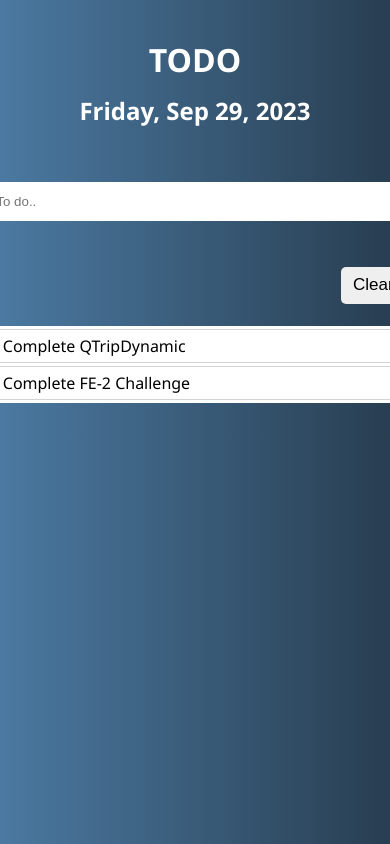
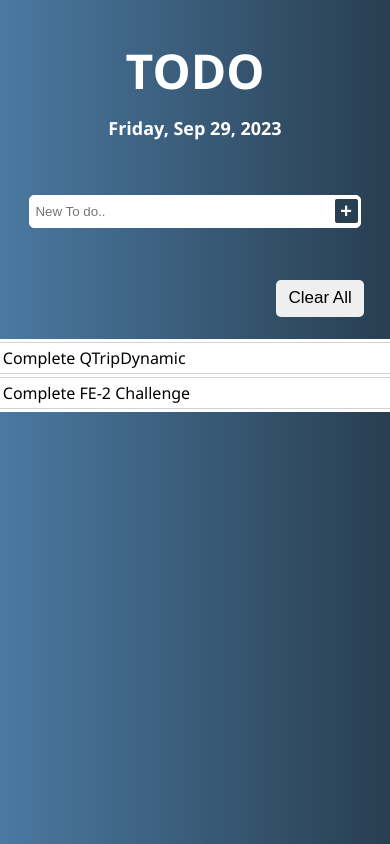
Before and after one commit to Aakarshit07/JavaScript, a plain HTML site: page Projects/Todo App/index.html in a window 390 px wide. Shown: the top 844 px of the page. Drawn offline with Linux system fonts and the light colour scheme.

Commit message:
Update style.css
Added  responsiveness using media query

```diff
--- a/Projects/Todo App/style.css
+++ b/Projects/Todo App/style.css
@@ -1,14 +1,17 @@
+/* Base styles for larger screens */
 * {
   margin: 0;
   padding: 0;
+  box-sizing: border-box;
 }
 
 body {
   background: linear-gradient(to right, rgb(75, 121, 161), rgb(40, 62, 81));
   font-family: "Segoe UI", Tahoma, Geneva, Verdana, sans-serif;
+  margin: 0; /* Added to remove default body margin */
 }
 
-  /* Styling the main heading  */
+/* Styling the main heading */
 #header {
   display: flex;
   flex-direction: column;
@@ -34,7 +37,6 @@
 }
 
 /* Styling the main section */
-
 #main {
   display: flex;
   flex-direction: column;
@@ -44,9 +46,9 @@
   color: white;
   margin: 2rem auto;
 }
+
 /* Styling sub-sec form */
 .sub-sec {
-    /* border: 2px solid black; */
   width: 30rem;
   height: 5rem;
 }
@@ -63,6 +65,7 @@
   border: 1px solid white;
   border-radius: 5px;
 }
+
 .form-input {
   width: 25rem;
   height: 2rem;
@@ -72,7 +75,8 @@
   outline: none;
   border-radius: 6px;
 }
-  /* styling clear all button */
+
+/* Styling clear all button */
 #btn {
   position: relative;
   z-index: 1;
@@ -90,8 +94,6 @@
   display: flex;
   justify-content: end;
   align-items: start;
-    /* border-radius: 6px; */
-    /* border: 2px solid blue; */
 }
 
 .delete-btn {
@@ -100,7 +102,6 @@
   align-items: center;
   justify-content: center;
   margin-right: 0.4rem;
-    /* padding: 0.3rem; */
   width: 5.5rem;
   height: 2.3rem;
   border-radius: 5px;
@@ -121,7 +122,7 @@
   height: auto;
 }
 
-  /* STYLING THE TODO LIST */
+/* Styling the todo list */
 .todo {
   display: flex;
   align-items: center;
@@ -133,3 +134,38 @@
   border-radius: 6px;
   margin: 0.2rem;
 }
+
+/* Media Query for smaller screens */
+@media screen and (max-width: 767px) {
+  /* Adjust font sizes and margins for smaller screens */
+  #header {
+    font-size: 1.5rem;
+  }
+
+  #sub-heading {
+    font-size: large;
+  }
+
+  #main {
+    width: 90vw;
+    margin: 1rem auto;
+  }
+
+  .sub-sec {
+    width: 90vw;
+  }
+
+  .form-content {
+    width: 85vw;
+  }
+
+  .form-input {
+    width: 80vw;
+  }
+
+  /* Make the clear all button smaller for smaller screens */
+  #btn {
+    height: 1.5rem;
+    width: 1.5rem;
+  }
+}
```
Lines whose indentation alone changed are shown as unchanged.
